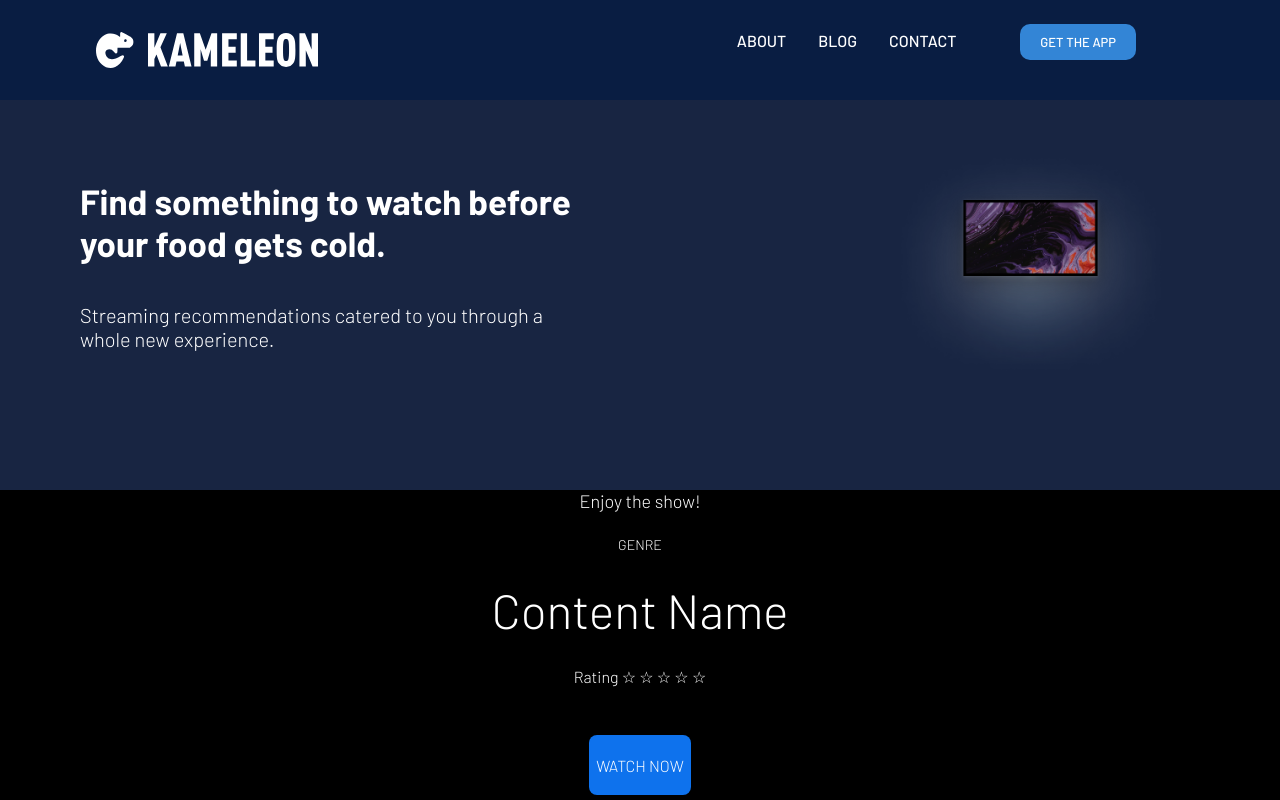
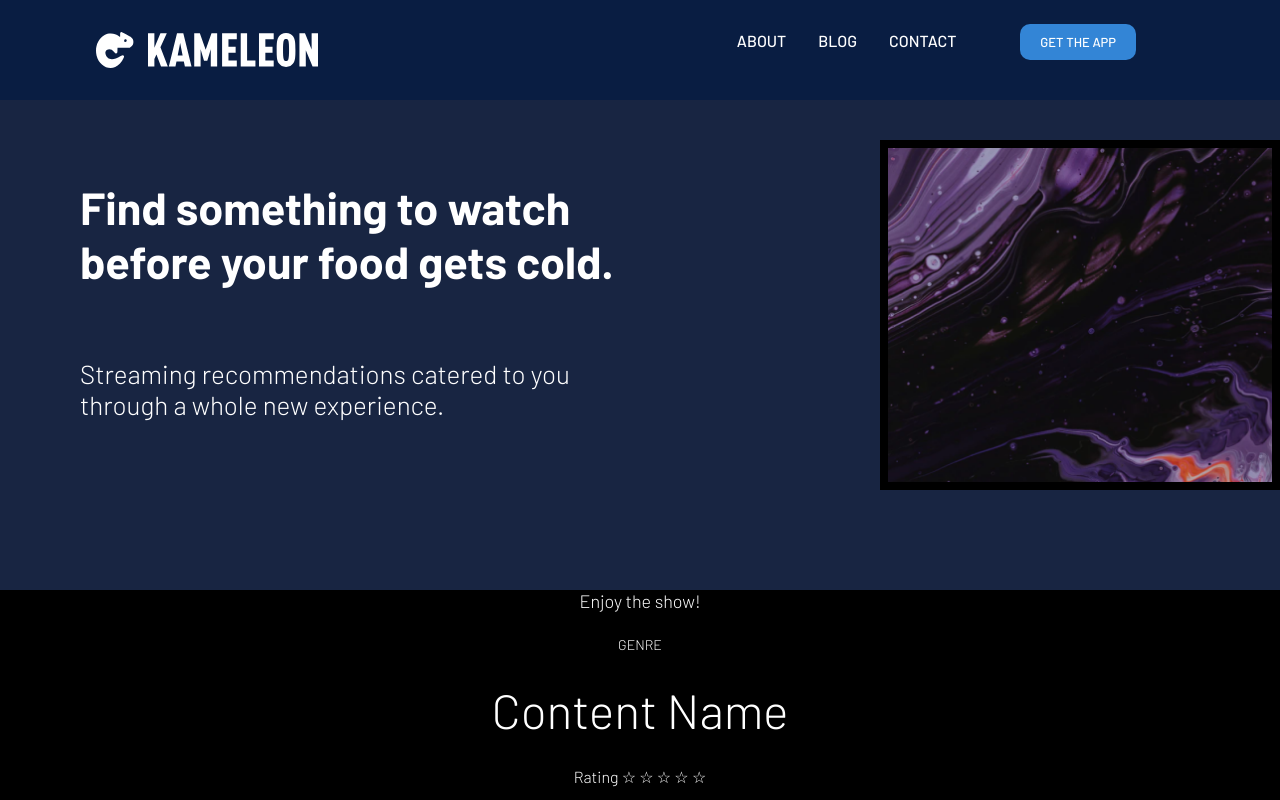
Before and after one commit to marijabrzev/team3tream-client, a React (Create React App) app: page / in a window 1280 px wide. Shown: the top 800 px of the page. Built offline with nearby package versions, Linux system fonts and the light colour scheme; no server answers.

Commit message:
update styling for Hero

```diff
--- a/src/components/Hero/Hero.js
+++ b/src/components/Hero/Hero.js
@@ -1,5 +1,5 @@
 import "./Hero.scss";
-import Tv from "../../assets/images/Hero.png";
+import Tv from "../../assets/images/TV.png";
 
 function Hero() {
     return (
--- a/src/components/Hero/Hero.scss
+++ b/src/components/Hero/Hero.scss
@@ -26,19 +26,20 @@
     }
     &-image {
         grid-area: imagebox;
-        object-fit: contain;
+        border: 8px solid black;
+        object-fit: cover;
         @include desktop {
-            width: 500px;
-            height: 250px;
+            width: 400px;
+            height: 350px;
         }
     }
 
     &-title {
         color: $white;
         @include desktop {
-            font-size: 35px;
+            font-size: 45px;
             font-weight: 600;
-            width: 80%;
+            width: 70%;
             padding: 40px 0px 0px 0px;
         }
     }
@@ -46,10 +47,10 @@
     &-text {
         color: $white;
         @include desktop {
-            font-size: 20px;
+            font-size: 26px;
             font-weight: 400;
             padding: 3px 0px;
-            width: 100%;
+            width: 85%;
         }
     }
 
```
Also changed, not shown: src/assets/images/TV.png (added).
